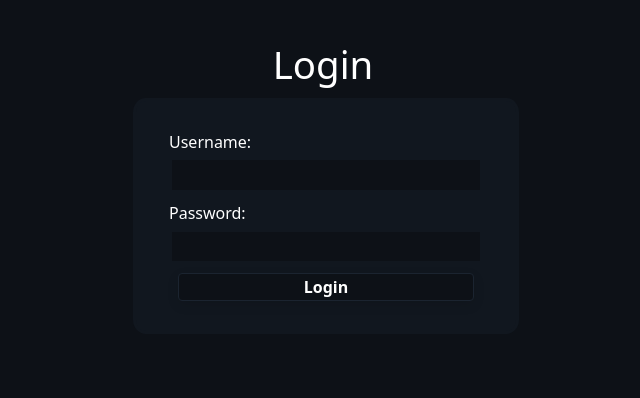
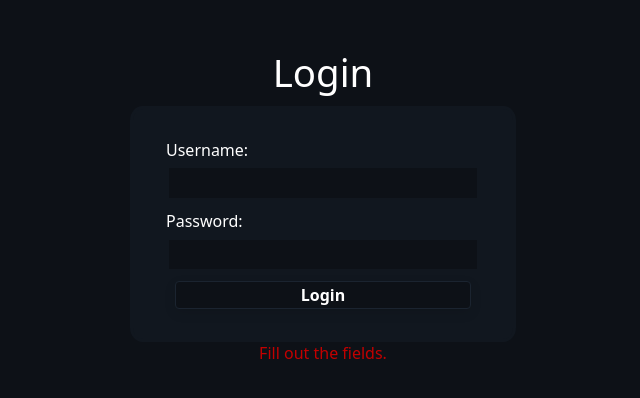
Before and after one commit to paranoid-android12/portfolio-website, a website: page Login/loginMain.html in a window 1280 px wide. Both pictures are taken after a click on the button "Login". Shown: the whole page, without its empty margins (317-957 px from the left). Drawn offline with nearby package versions, Linux system fonts and the light colour scheme.

Commit message:
Linked login to admin page

```diff
--- a/Login/loginCasc.css
+++ b/Login/loginCasc.css
@@ -1,19 +1,31 @@
+.loginText{
+    color: white;
+    font-family: system-ui,-apple-system,system-ui,"Helvetica Neue",Helvetica,Arial,sans-serif;
+    font-weight: 100;
+    font-size: 2.4rem;
+    text-align: center;
+    margin-bottom: 0.6%;
+}
+
 .loginBox{
     background-color: rgb(17, 23, 31);
     border-style: solid;
     border-color: rgb(17, 23, 31);
     border-radius: 3.3% / 6%;
-    position:fixed;
     width:380px;
     height:230px;
-    left:50%;
-    margin-left: -190px;
-    margin-top: 0%;
     z-index:1000;
     display: flex;
     flex-direction: column;
     align-items: center;
     justify-content: center;
+}
+
+.mainContainer{
+  display: flex;
+  flex-direction: column;
+  align-items: center;
+  justify-content: center;
 }
 
 .loginBox label{
@@ -33,17 +45,20 @@
     height: 12%;
     margin-bottom: 3.2%;
     background-color: rgb(13, 17, 23);
+    color: white;
     border-style: none;
 }
 
 
-.loginText{
-    color: white;
-    font-family: system-ui,-apple-system,system-ui,"Helvetica Neue",Helvetica,Arial,sans-serif;
-    font-weight: 100;
-    font-size: 2.4rem;
-    text-align: center;
-    margin-bottom: 0.6%;
+
+strong{
+  color: rgb(194, 0, 0);
+  position: relative;
+  font-family: system-ui,-apple-system,system-ui,"Helvetica Neue",Helvetica,Arial,sans-serif;
+  font-weight: 100;
+  font-size: 1rem;
+  text-align: center;
+  margin-bottom: 0.6%;
 }
 
 #loginButton{
--- a/Login/loginMain.html
+++ b/Login/loginMain.html
@@ -3,17 +3,22 @@
     <head>
         <link rel="stylesheet" type="text/css" href="loginCasc.css" />
         <script src="https://ajax.googleapis.com/ajax/libs/jquery/2.1.1/jquery.min.js"></script>
+        <script src="https://code.jquery.com/jquery-3.7.0.js"></script>
+        <script src="loginScript.js"></script>
         <title>Login</title>
     </head>
     <body style="background-color: rgb(13, 17, 23);">
-        <p class="loginText">Login</p>
-        <div class="loginBox">
-            <label for="username">Username:</label>
-            <input type="text" name="username">
-            <label for="password">Password:</label>
-            <input type="text" name="password">
+        <div class="mainContainer">
+            <p class="loginText">Login</p>
+            <div class="loginBox">
+                <label for="username">Username:</label>
+                <input type="text" name="username" id="username">
+                <label for="password">Password:</label>
+                <input type="text" name="password" id="password">
 
-            <button class="button-6" role="button">Login</button>
+                <button class="button-6" role="button" onclick="clicked()">Login</button>
+            </div>
+            <strong id="error"></strong>
         </div>
     </body>
 </html>
--- /dev/null
+++ b/Login/loginScript.js
@@ -0,0 +1,22 @@
+const credentials = new Map;
+credentials.set('octucube2004@gmail.com', 'admin123')
+
+function clicked(){
+    let emailTemp = document.getElementById('username').value;
+    let passTemp = document.getElementById('password').value;
+
+    if(emailTemp == '' || passTemp == ""){
+        document.getElementById('error').innerHTML = "Fill out the fields.";
+    }
+    else if(credentials.get(emailTemp) == undefined){
+        document.getElementById('error').innerHTML = "The e-mail provided does not exist.";
+    }
+
+    else if(emailTemp != undefined && passTemp == credentials.get(emailTemp)){
+        window.open("../Admin/admin.html", "_self")
+    }
+
+    else{
+        document.getElementById('error').innerHTML = "The password is incorrect.";
+    }
+}
```
Also changed, not shown: Testing/test.js (+5 -12 lines).
